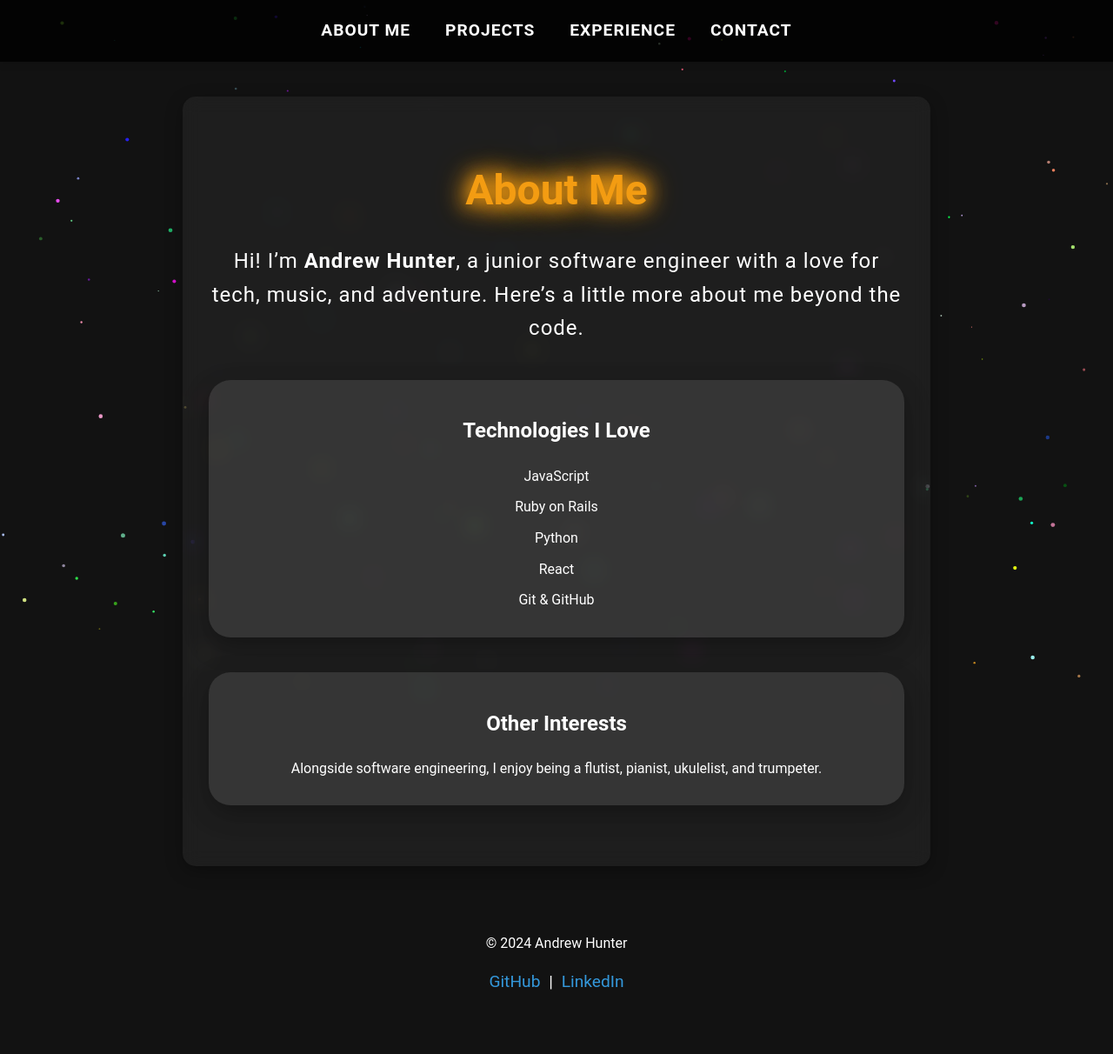
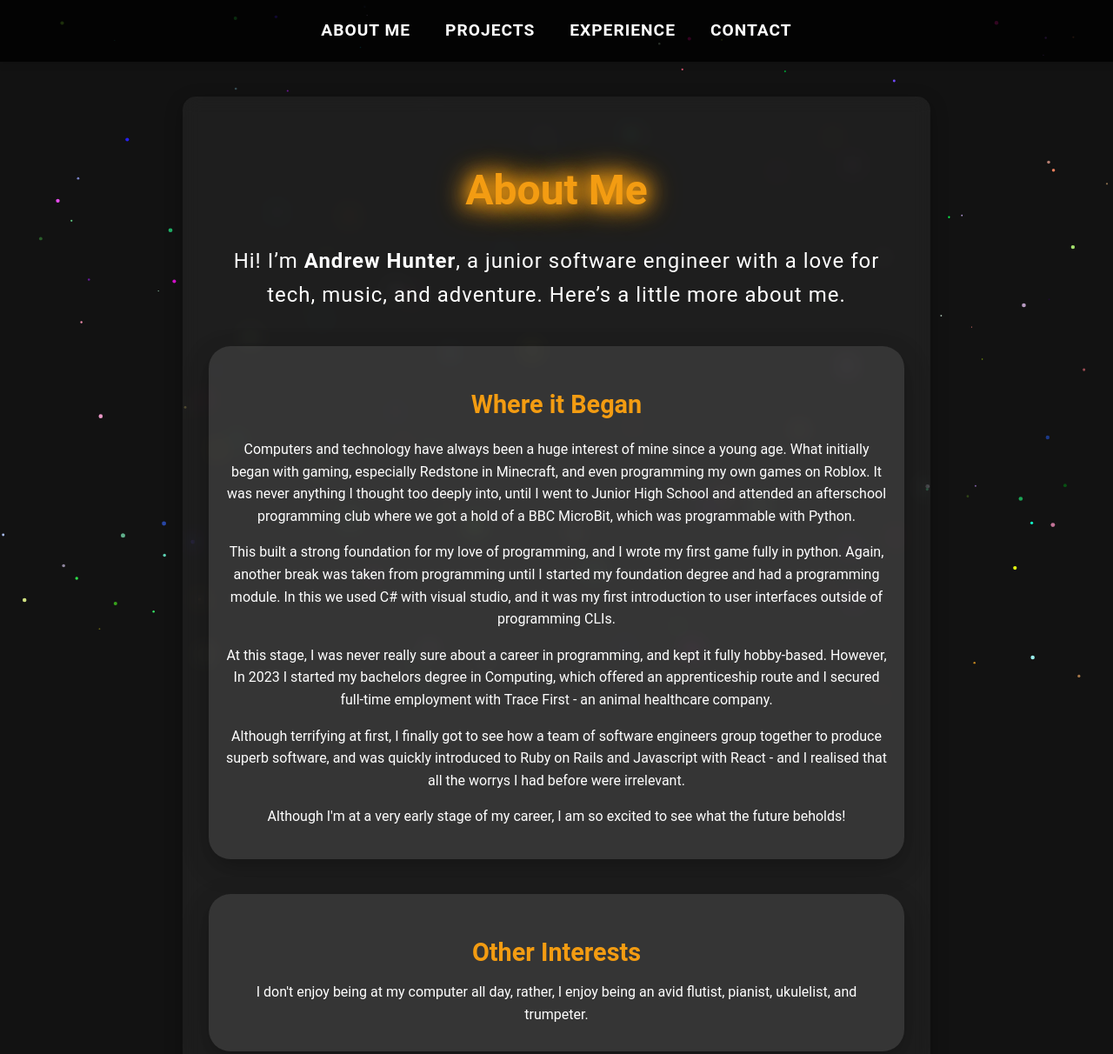
Before and after one commit to andrewhunter321/andrewhunter321.github.io, a plain HTML site: page index.html in a window 1280 px wide. Shown: the top 1212 px of the page at 87% size. Before the commit the page ends 1165 px from the top, so only its background shows below. Drawn offline with Linux system fonts and the light colour scheme.

Commit message:
Added more info to about me

```diff
--- a/index.html
+++ b/index.html
@@ -23,24 +23,41 @@
     <section id="about" class="section about">
         <h1>About Me</h1>
         <p class="intro">
-            Hi! I’m <strong>Andrew Hunter</strong>, a junior software engineer with a love for tech, music, and adventure. Here’s a little more about me beyond the code.
+            Hi! I’m <strong>Andrew Hunter</strong>, a junior software engineer with a love for tech, music, and adventure. Here’s a little more about me.
         </p>
 
         <div class="about-section" id="technologies">
-            <h2>Technologies I Love</h2>
+            <h2>Where it Began</h2>
             <ul>
-                <li>JavaScript</li>
-                <li>Ruby on Rails</li>
-                <li>Python</li>
-                <li>React</li>
-                <li>Git & GitHub</li>
+                <p>Computers and technology have always been a huge interest of mine since a young age. What initially began with gaming,
+                    especially Redstone in Minecraft, and even programming my own games on Roblox. It was never anything I thought too deeply
+                    into, until I went to Junior High School and attended an afterschool programming club where we got a hold of a BBC MicroBit,
+                    which was programmable with Python.
+                </p>
+                <p>
+                    This built a strong foundation for my love of programming, and I wrote my first game fully in python.
+                    Again, another break was taken from programming until I started my foundation degree and had a programming module.
+                    In this we used C# with visual studio, and it was my first introduction to user interfaces outside of programming CLIs.
+                </p>
+                <p>
+                    At this stage, I was never really sure about a career in programming, and kept it fully hobby-based. However, In 2023 I started
+                    my bachelors degree in Computing, which offered an apprenticeship route and I secured full-time employment with Trace First - an animal
+                    healthcare company.
+                </p>
+                <p>
+                    Although terrifying at first, I finally got to see how a team of software engineers group together to produce superb software,
+                    and was quickly introduced to Ruby on Rails and Javascript with React - and I realised that all the worrys I had before were irrelevant.
+                </p>
+                <p>
+                    Although I'm at a very early stage of my career, I am so excited to see what the future beholds!
+                </p>
             </ul>
         </div>
 
         <div class="about-section" id="music">
             <h2>Other Interests</h2>
             <ul>
-                <li>Alongside software engineering, I enjoy being a flutist, pianist, ukulelist, and trumpeter.</li>
+                <li>I don't enjoy being at my computer all day, rather, I enjoy being an avid flutist, pianist, ukulelist, and trumpeter.</li>
             </ul>
         </div>
 
--- a/styles/styles.css
+++ b/styles/styles.css
@@ -180,6 +180,11 @@ h1 {
     animation: neonGlow 1.5s infinite alternate;
 }
 
+h2 {
+    font-size: 1.8em;
+    color: #f39c12;
+    margin-bottom: 10px;
+}
 @keyframes fadeIn {
     from {
         opacity: 0;
```
